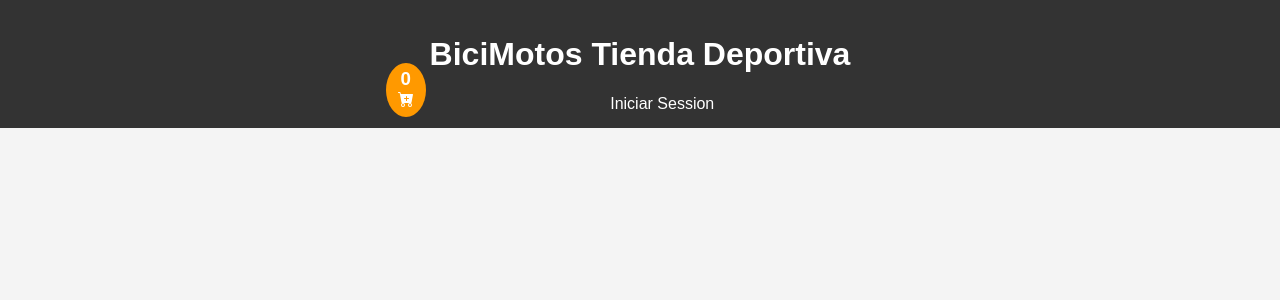
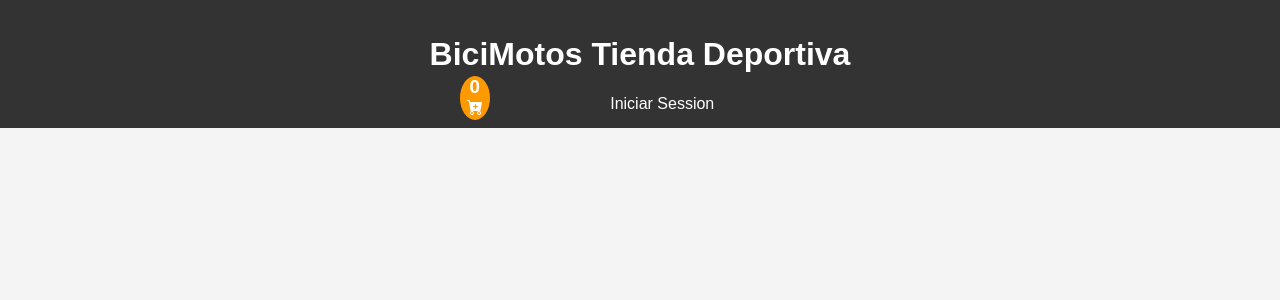
Before and after one commit to Lubin0123/Proyecto-Python-BiciMotos, a Flask app: page / in a window 1280 px wide. Shown: the top 300 px of the page. Run offline with Flask 2, Linux system fonts and the light colour scheme; data that the repository does not hold is empty.

Commit message:
organize el estilo de la vista home llamada index

```diff
--- a/app/static/css/estiloIndex.css
+++ b/app/static/css/estiloIndex.css
@@ -26,13 +26,13 @@ header {
 
 #texto-superpuesto {
     position: absolute;
-    top: -65px;
+    top: -52px;
     right: 0;
-    background-color: #ff9900; /* Color del contador del carrito */
+    background-color: #ff9900;
     color: #fff;
-    padding: 5px;
+    padding: 0px;
     border-radius: 50%;
-    margin-right: 160px;
+    margin-right: 96px;
     width: 30px;
 }
 
```
